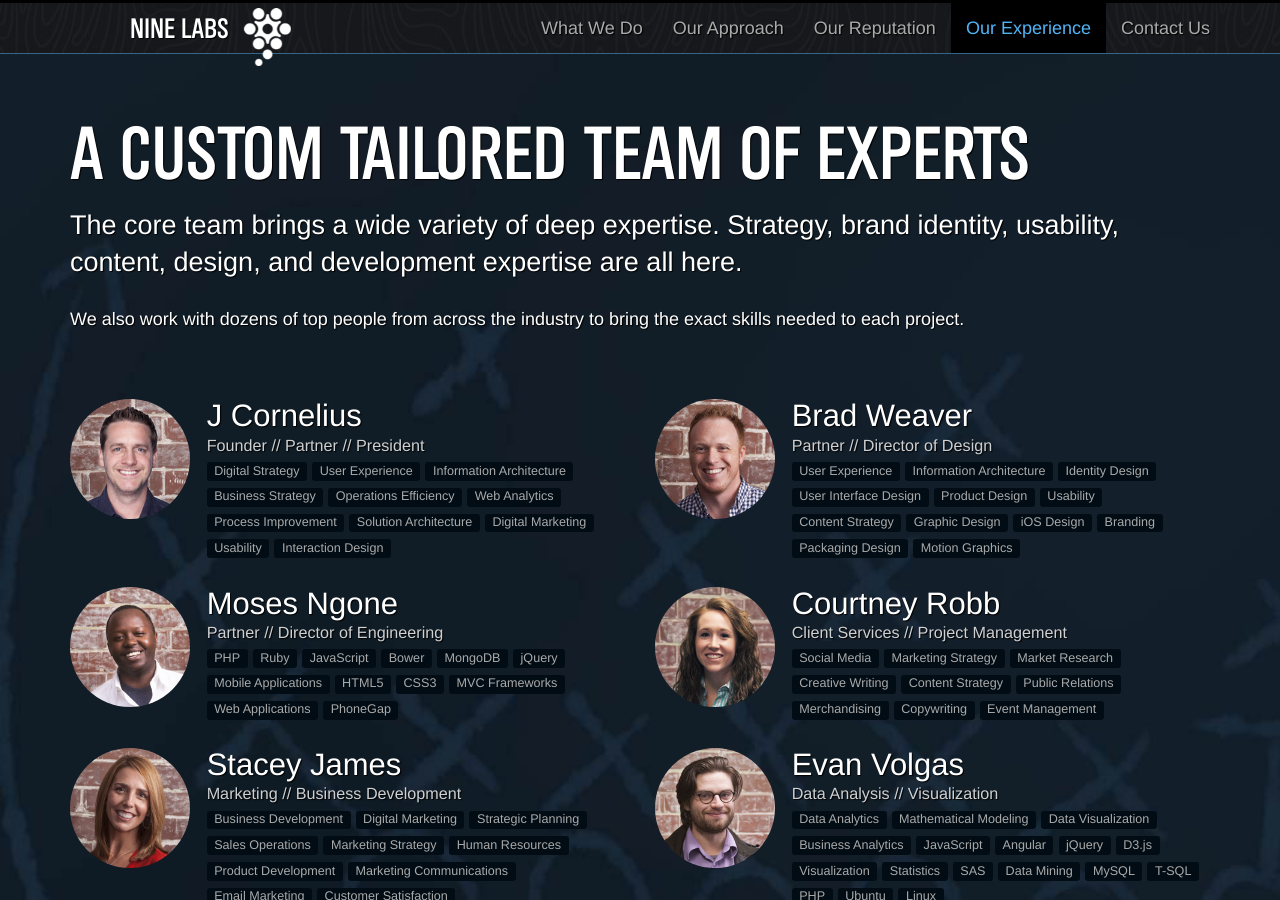
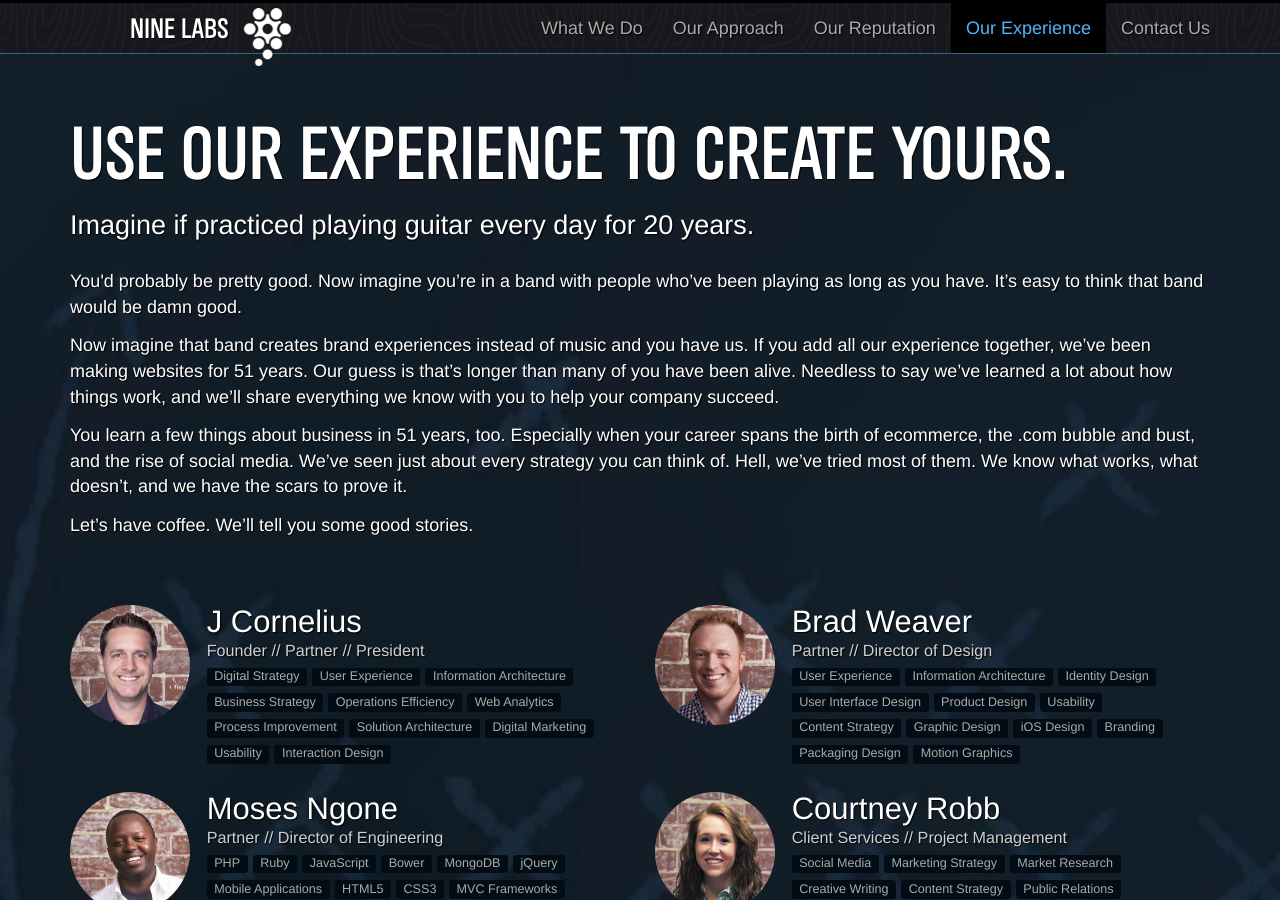
Before and after one commit to ninelabs/ninelabs.com, a Jekyll site: the page built from experience/index.html, in a window 1280 px wide and 900 px high. Built offline with Jekyll 4.4.1, drawn with Linux system fonts in a browser that asks for light colours; nearby versions of some CDN libraries; Markdown is read by kramdown in place of the engine named in the settings.

Commit message:
Starting the Home and Experience page content
Signed-off-by: J Cornelius <github@jcornelius.com>

```diff
--- a/experience/index.html
+++ b/experience/index.html
@@ -8,9 +8,12 @@ pid: experience
   <div class="container">
     <div class="row">
       <div class="col-md-12">
-        <h2>A custom tailored team of experts</h2>
-        <p class="lead">The core team brings a wide variety of deep expertise. Strategy, brand identity, usability, content, design, and development expertise are all here.</p>
-        <p>We also work with dozens of top people from across the industry to bring the exact skills needed to each project.</p>
+        <h2>Use our experience to create yours.</h2>
+        <p class="lead">Imagine if practiced playing guitar every day for 20 years.</p>
+        <p>You'd probably be pretty good. Now imagine you’re in a band with people who’ve been playing as long as you have. It’s easy to think that band would be damn good.</p>
+        <p>Now imagine that band creates brand experiences instead of music and you have us. If you add all our experience together, we’ve been making websites for 51 years. Our guess is that’s longer than many of you have been alive. Needless to say we’ve learned a lot about how things work, and we’ll share everything we know with you to help your company succeed.</p>
+        <p>You learn a few things about business in 51 years, too. Especially when your career spans the birth of ecommerce, the .com bubble and bust, and the rise of social media. We’ve seen just about every strategy you can think of. Hell, we’ve tried most of them. We know what works, what doesn’t, and we have the scars to prove it. </p>
+        <p>Let’s have coffee. We’ll tell you some good stories.</p>
       </div>
     </div>
     <div class="the-huddle">
```
Also changed, not shown: index.html (+1 -6 lines).
